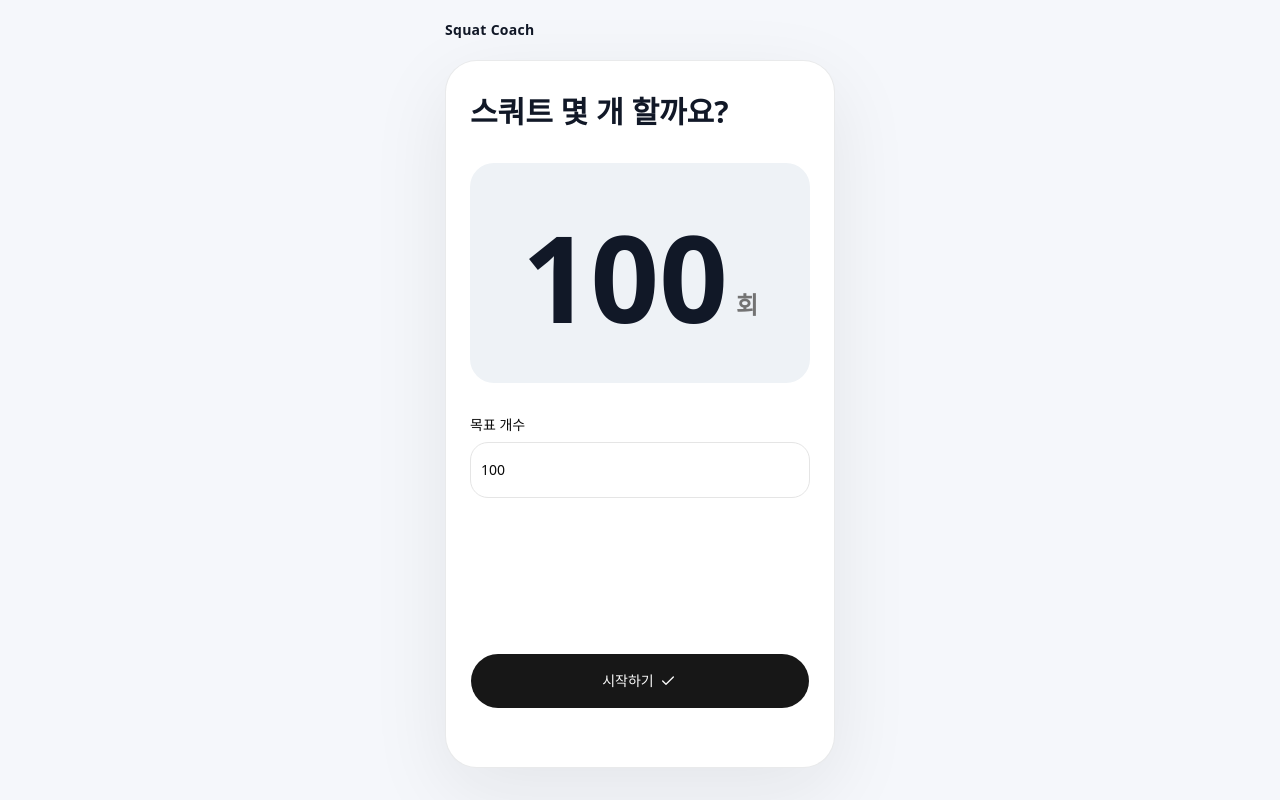
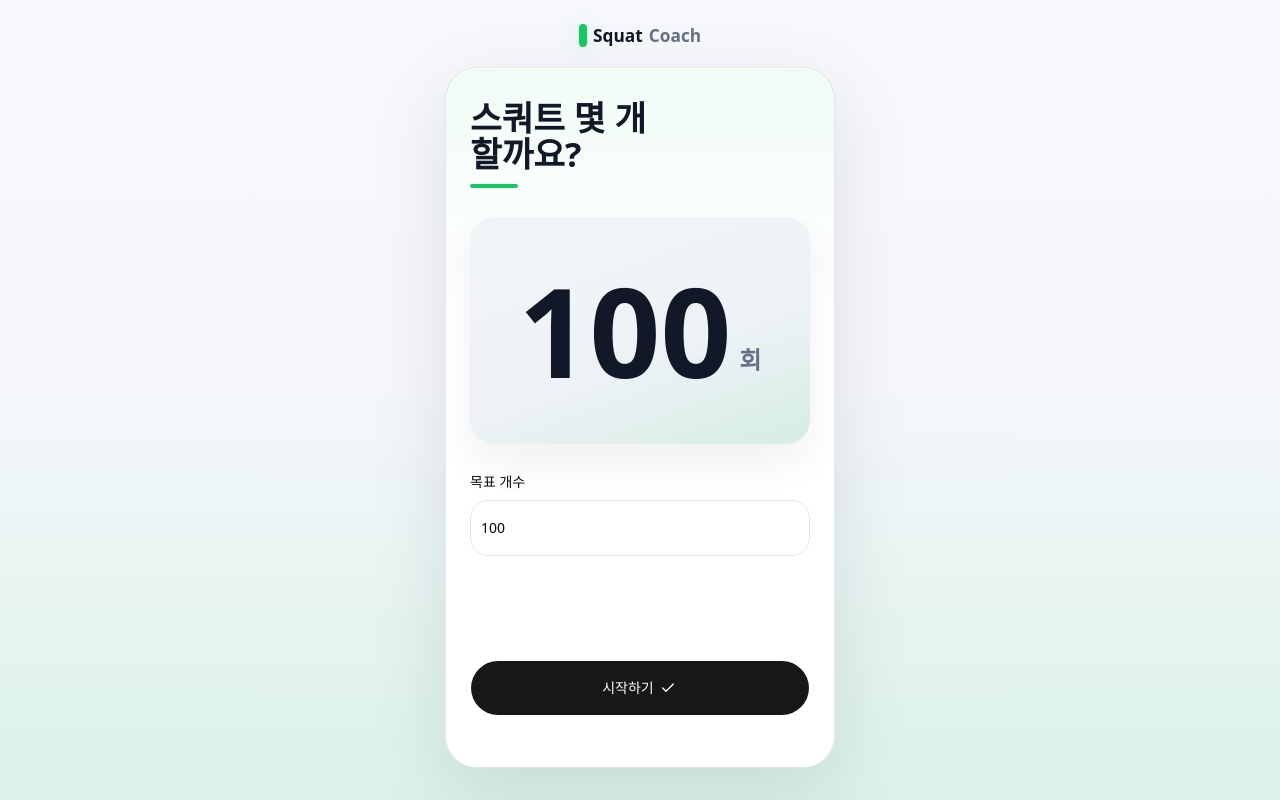
Before and after one commit to taemji/squat, a Next.js app: page / in a window 1280 px wide. Built offline with nearby package versions, Linux system fonts and the light colour scheme.

Commit message:
style: refine squat coach interface

```diff
--- a/app/globals.css
+++ b/app/globals.css
@@ -86,6 +86,8 @@
   --coach-line: color-mix(in srgb, #0f172a 9%, transparent);
   --coach-accent: #17c964;
   --coach-ink: #111827;
+  --coach-soft-ink: #667085;
+  --coach-glow: color-mix(in srgb, var(--coach-accent) 18%, transparent);
 }
 
 .dark {
@@ -126,6 +128,8 @@
   --coach-line: color-mix(in srgb, white 10%, transparent);
   --coach-accent: #39e58c;
   --coach-ink: #f8fafc;
+  --coach-soft-ink: #9aa4b2;
+  --coach-glow: color-mix(in srgb, var(--coach-accent) 22%, transparent);
 }
 
 @layer base {
@@ -138,6 +142,53 @@
 }
 
 @layer components {
+  .coach-shell {
+    background:
+      linear-gradient(180deg, color-mix(in srgb, var(--coach-bg) 82%, white 18%) 0%, var(--coach-bg) 48%, color-mix(in srgb, var(--coach-bg) 88%, var(--coach-accent) 12%) 100%);
+  }
+
+  .coach-wordmark {
+    display: inline-flex;
+    align-items: center;
+    gap: 0.38rem;
+    color: var(--coach-ink);
+    font-size: 1.08rem;
+    font-weight: 720;
+    letter-spacing: 0;
+    line-height: 1;
+  }
+
+  .coach-wordmark::before {
+    content: "";
+    width: 0.5rem;
+    height: 1.45rem;
+    border-radius: 999px;
+    background: var(--coach-accent);
+    box-shadow: 0 0 22px var(--coach-glow);
+  }
+
+  .coach-wordmark-main {
+    font-weight: 780;
+  }
+
+  .coach-wordmark-accent {
+    color: var(--coach-soft-ink);
+    font-weight: 620;
+  }
+
+  .coach-card {
+    background:
+      linear-gradient(180deg, color-mix(in srgb, var(--coach-panel) 94%, var(--coach-accent) 6%) 0%, var(--coach-panel) 34%),
+      var(--coach-panel);
+    box-shadow: 0 24px 80px color-mix(in srgb, var(--coach-ink) 10%, transparent), 0 1px 0 color-mix(in srgb, white 62%, transparent) inset;
+  }
+
+  .coach-target-panel {
+    background:
+      linear-gradient(160deg, color-mix(in srgb, var(--coach-surface) 76%, white 24%) 0%, var(--coach-surface) 58%, color-mix(in srgb, var(--coach-surface) 88%, var(--coach-accent) 12%) 100%);
+    box-shadow: 0 1px 0 color-mix(in srgb, white 70%, transparent) inset, 0 18px 42px color-mix(in srgb, var(--coach-ink) 6%, transparent);
+  }
+
   .progress-ring {
     background: conic-gradient(var(--coach-accent) var(--progress), var(--coach-surface) 0);
   }
--- a/components/squat-coach-app.tsx
+++ b/components/squat-coach-app.tsx
@@ -350,25 +350,29 @@ export function SquatCoachApp() {
   }
 
   return (
-    <main className="min-h-svh overflow-hidden bg-[var(--coach-bg)] text-foreground">
+    <main className="coach-shell min-h-svh overflow-hidden text-foreground">
       <section className="mx-auto flex min-h-svh w-full max-w-[430px] flex-col px-5 py-5">
-        <header className="pb-5">
-          <h1 className="text-sm font-semibold tracking-[0.02em] text-[var(--coach-ink)]">Squat Coach</h1>
+        <header className="flex justify-center pb-5 pt-1 text-center">
+          <h1 className="coach-wordmark" aria-label="Squat Coach">
+            <span aria-hidden="true" className="coach-wordmark-main">Squat</span>
+            <span aria-hidden="true" className="coach-wordmark-accent">Coach</span>
+          </h1>
         </header>
 
         <div className="flex flex-1 items-stretch pb-3">
-          <section className="flex w-full flex-col overflow-hidden rounded-[2rem] border border-[var(--coach-line)] bg-[var(--coach-panel)] shadow-[0_24px_80px_rgba(20,24,26,0.08)]">
+          <section className="coach-card flex w-full flex-col overflow-hidden rounded-[2rem] border border-[var(--coach-line)] bg-[var(--coach-panel)]">
             {phase === "setup" && (
               <div className="flex min-h-[calc(100svh-8rem)] flex-col justify-between gap-8 p-6">
-                <div className="flex flex-col gap-8">
+                <div className="flex flex-col gap-7">
                   <div className="flex flex-col gap-3 pt-2">
-                    <p className="text-3xl font-semibold leading-tight text-[var(--coach-ink)]">스쿼트 몇 개 할까요?</p>
+                    <p className="max-w-[11ch] text-[2.15rem] font-semibold leading-[1.05] text-[var(--coach-ink)]">스쿼트 몇 개 할까요?</p>
+                    <div className="h-1 w-12 rounded-full bg-[var(--coach-accent)]" aria-hidden="true" />
                   </div>
 
-                  <div className="flex min-h-[220px] flex-col items-center justify-center rounded-[1.5rem] bg-[var(--coach-surface)] px-6 text-center">
-                    <div className="mt-2 flex items-end justify-center gap-2 text-[7.5rem] font-semibold leading-none text-[var(--coach-ink)]">
+                  <div className="coach-target-panel flex min-h-[228px] flex-col items-center justify-center rounded-[1.5rem] px-6 text-center">
+                    <div className="flex items-end justify-center gap-2 text-[7.75rem] font-semibold leading-none text-[var(--coach-ink)]">
                       {isGoalValid ? normalizedGoal : "--"}
-                      <span className="pb-4 text-2xl font-semibold text-muted-foreground">회</span>
+                      <span className="pb-4 text-2xl font-semibold text-[var(--coach-soft-ink)]">회</span>
                     </div>
                   </div>
 
@@ -494,15 +498,13 @@ export function SquatCoachApp() {
                     </div>
                   </div>
                   <div>
-                    <p className="text-sm font-medium text-muted-foreground">Result</p>
-                    <h2 className="mt-3 text-5xl font-semibold leading-none text-[var(--coach-ink)]">{count}개 완료</h2>
+                    <h2 className="text-5xl font-semibold leading-none text-[var(--coach-ink)]">{count}개 완료</h2>
                     <p className="mt-3 text-sm text-muted-foreground">목표 {goal}개 중 {progress}% 달성했어요.</p>
                   </div>
                 </div>
 
                 <div className="rounded-2xl bg-[var(--coach-surface)] p-5">
-                  <p className="text-sm text-muted-foreground">Squat Coach Result</p>
-                  <p className="mt-3 text-4xl font-semibold text-[var(--coach-ink)]">{count} / {goal}</p>
+                  <p className="text-4xl font-semibold text-[var(--coach-ink)]">{count} / {goal}</p>
                   <p className="mt-2 text-sm text-muted-foreground">달성률 {progress}% · 운동 시간 {elapsedTimeText}</p>
                 </div>
 
```
